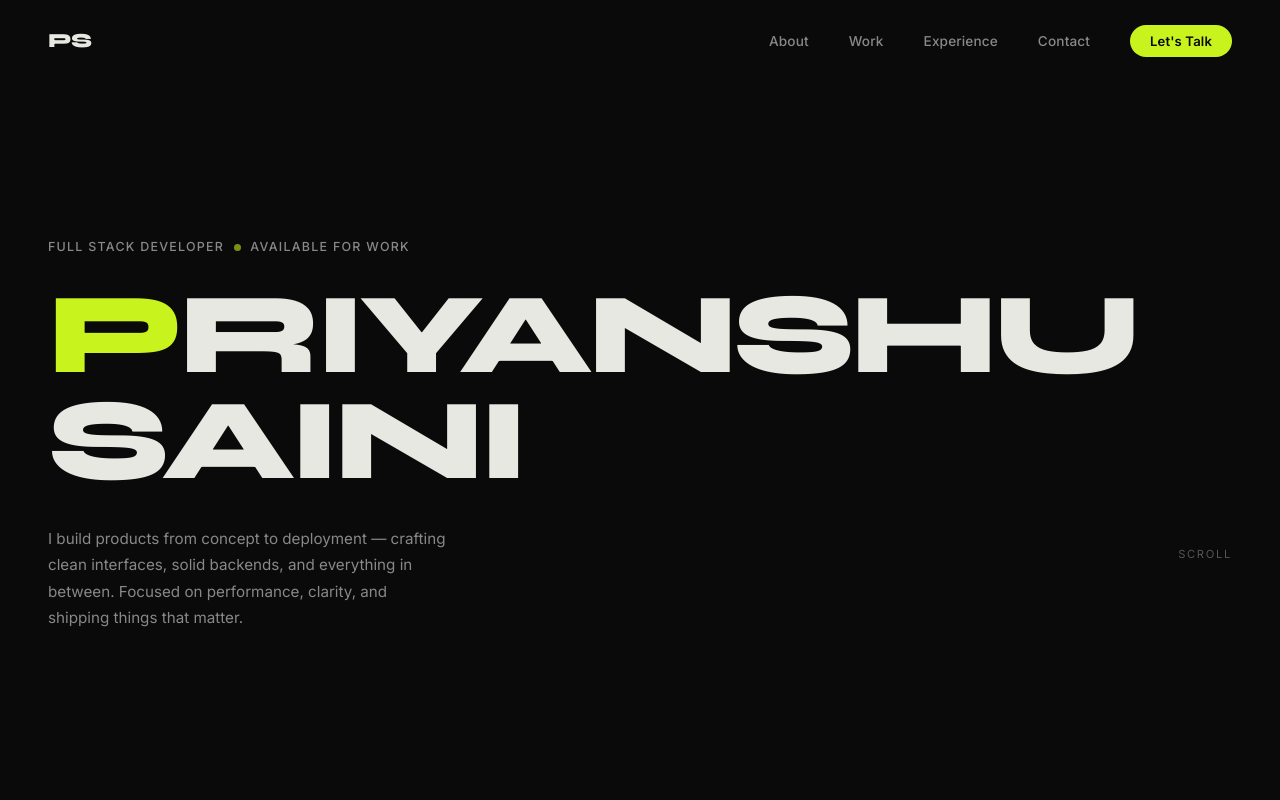
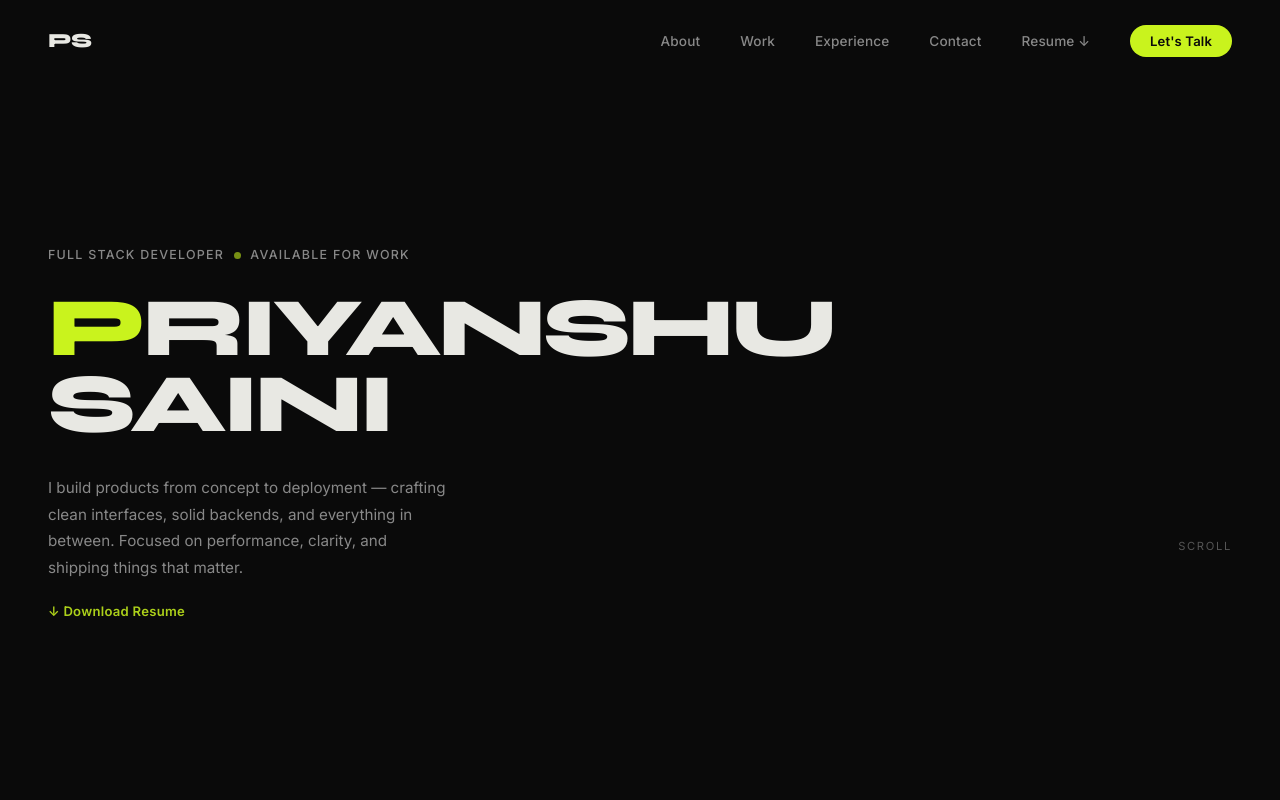
Before and after one commit to priyanshusaini1102/priyanshuxdev, a React (Vite) app: page / in a window 1280 px wide. Shown: the top 800 px of the page. Built offline with nearby package versions, Linux system fonts and the light colour scheme.

Commit message:
more fixes UI

```diff
--- a/src/components/Contact.jsx
+++ b/src/components/Contact.jsx
@@ -68,6 +68,14 @@ export default function Contact() {
               GitHub
             </a>
             <a className="contact-social" href="tel:+917017413590">Phone</a>
+            <a
+              className="contact-social"
+              href="https://drive.google.com/uc?export=download&id=18F9H0WjIZ6HrEohtHk7pIhflX11F7w1i"
+              target="_blank"
+              rel="noopener noreferrer"
+            >
+              Resume ↓
+            </a>
           </motion.div>
         </motion.div>
       </div>
--- a/src/components/Hero.jsx
+++ b/src/components/Hero.jsx
@@ -44,11 +44,21 @@ export default function Hero() {
 
         {/* Bottom row */}
         <motion.div className="hero-bottom" variants={fadeUp}>
-          <p className="hero-desc">
-            I build products from concept to deployment — crafting clean
-            interfaces, solid backends, and everything in between. Focused on
-            performance, clarity, and shipping things that matter.
-          </p>
+          <div>
+            <p className="hero-desc">
+              I build products from concept to deployment — crafting clean
+              interfaces, solid backends, and everything in between. Focused on
+              performance, clarity, and shipping things that matter.
+            </p>
+            <a
+              className="hero-resume-link"
+              href="https://drive.google.com/uc?export=download&id=18F9H0WjIZ6HrEohtHk7pIhflX11F7w1i"
+              target="_blank"
+              rel="noopener noreferrer"
+            >
+              ↓ Download Resume
+            </a>
+          </div>
 
           <div className="hero-scroll">
             <span>Scroll</span>
--- a/src/components/Navbar.jsx
+++ b/src/components/Navbar.jsx
@@ -6,6 +6,8 @@ const NAV_ITEMS = [
   { label: 'Experience', href: '#experience' },
   { label: 'Contact', href: '#contact' },
 ]
+
+const RESUME_URL = 'https://drive.google.com/uc?export=download&id=18F9H0WjIZ6HrEohtHk7pIhflX11F7w1i'
 
 export default function Navbar() {
   const [scrolled, setScrolled] = useState(false)
@@ -47,6 +49,16 @@ export default function Navbar() {
           ))}
           <li>
             <a
+              href={RESUME_URL}
+              className="nav-link"
+              target="_blank"
+              rel="noopener noreferrer"
+            >
+              Resume ↓
+            </a>
+          </li>
+          <li>
+            <a
               href="#contact"
               className="nav-link cta"
               onClick={(e) => handleLinkClick(e, '#contact')}
--- a/src/index.css
+++ b/src/index.css
@@ -259,7 +259,7 @@ button { font-family: inherit; border: none; background: none; cursor: pointer;
 
 .hero-name {
   font-family: var(--font-display);
-  font-size: clamp(2.8rem, 9vw, 8.5rem);
+  font-size: clamp(2.5rem, 6.5vw, 6rem);
   font-weight: 800;
   line-height: 0.92;
   letter-spacing: -0.04em;
@@ -287,6 +287,24 @@ button { font-family: inherit; border: none; background: none; cursor: pointer;
   font-size: 0.95rem;
   color: var(--text-muted);
   line-height: 1.75;
+}
+
+.hero-resume-link {
+  display: inline-flex;
+  align-items: center;
+  gap: 0.4rem;
+  margin-top: 1.25rem;
+  font-size: 0.82rem;
+  font-weight: 600;
+  color: var(--accent);
+  letter-spacing: 0.02em;
+  transition: gap 0.3s var(--ease), opacity 0.3s;
+  opacity: 0.85;
+}
+
+.hero-resume-link:hover {
+  gap: 0.7rem;
+  opacity: 1;
 }
 
 .hero-scroll {
@@ -317,7 +335,7 @@ button { font-family: inherit; border: none; background: none; cursor: pointer;
 
 @media (max-width: 768px) {
   .hero { padding: 6rem 0 2rem; min-height: auto; min-height: unset; }
-  .hero-name { font-size: clamp(2.2rem, 12vw, 4rem); margin-bottom: 1.5rem; line-height: 0.95; }
+  .hero-name { font-size: clamp(1.8rem, 8vw, 3rem); margin-bottom: 1.5rem; line-height: 0.95; }
   .hero-bottom { flex-direction: column; align-items: flex-start; gap: 1.5rem; }
   .hero-scroll { display: none; }
   .hero-eyebrow { font-size: 0.65rem; gap: 0.5rem; letter-spacing: 0.06em; }
@@ -325,7 +343,7 @@ button { font-family: inherit; border: none; background: none; cursor: pointer;
 }
 
 @media (max-width: 400px) {
-  .hero-name { font-size: clamp(1.8rem, 11vw, 3rem); }
+  .hero-name { font-size: clamp(1.4rem, 8vw, 2.2rem); }
   .hero-eyebrow { font-size: 0.6rem; flex-wrap: wrap; }
 }
 
```
